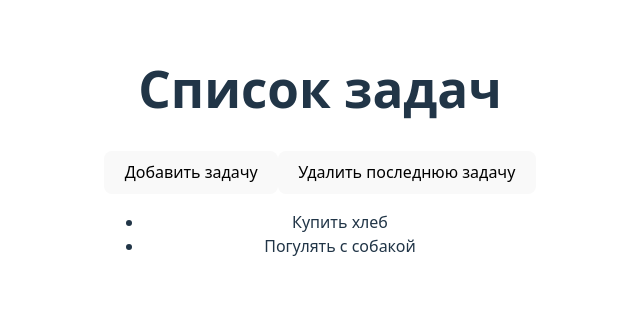
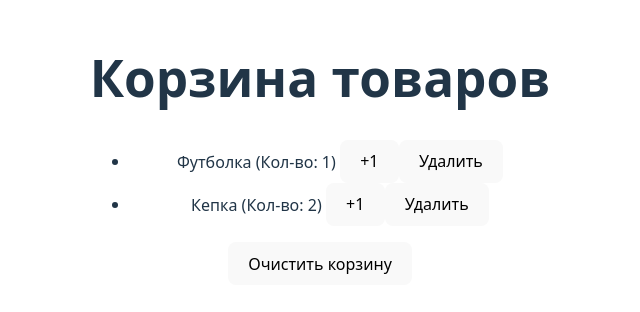
Before and after one commit to EvgeniyNakhay/React-memo, a React (Vite) app: page / in a window 1280 px wide. Shown: the part 250-562 px from the top of the page, without its empty margins (320-960 px from the left). Built offline with nearby package versions, Linux system fonts and the light colour scheme.

Commit message:
Created TodoList folder

```diff
--- a/src/App.jsx
+++ b/src/App.jsx
@@ -1,14 +1,14 @@
 import { useState } from "react";
 
 import "./App.css";
-import TodoList from "./components/TodoList";
+import TodoList from "./components/TodoList/TodoList";
 import GoodsBasket from "./components/GoodsBasket";
 import UserProfile from "./components/UserProfile/UserProfile";
 function App() {
   return (
     <>
-      {/* <GoodsBasket /> */}
-      <TodoList />
+      <GoodsBasket />
+      {/* <TodoList /> */}
       {/* <UserProfile /> */}
     </>
   );
```
Also changed, not shown: src/components/TodoList/TaskItem.jsx (renamed from src/components/TaskItem.jsx), src/components/TodoList/TodoList.jsx (renamed from src/components/TodoList.jsx).
